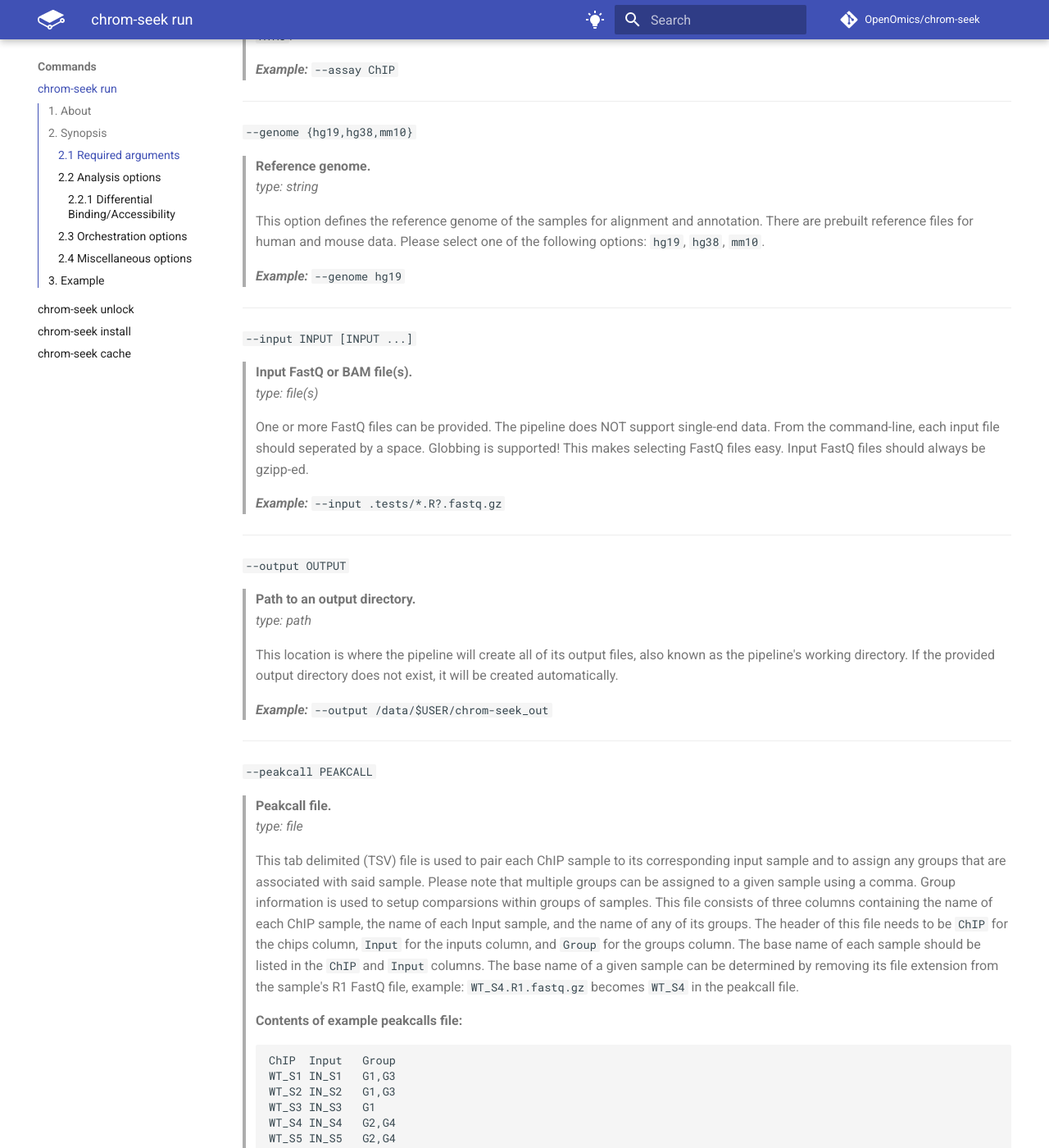
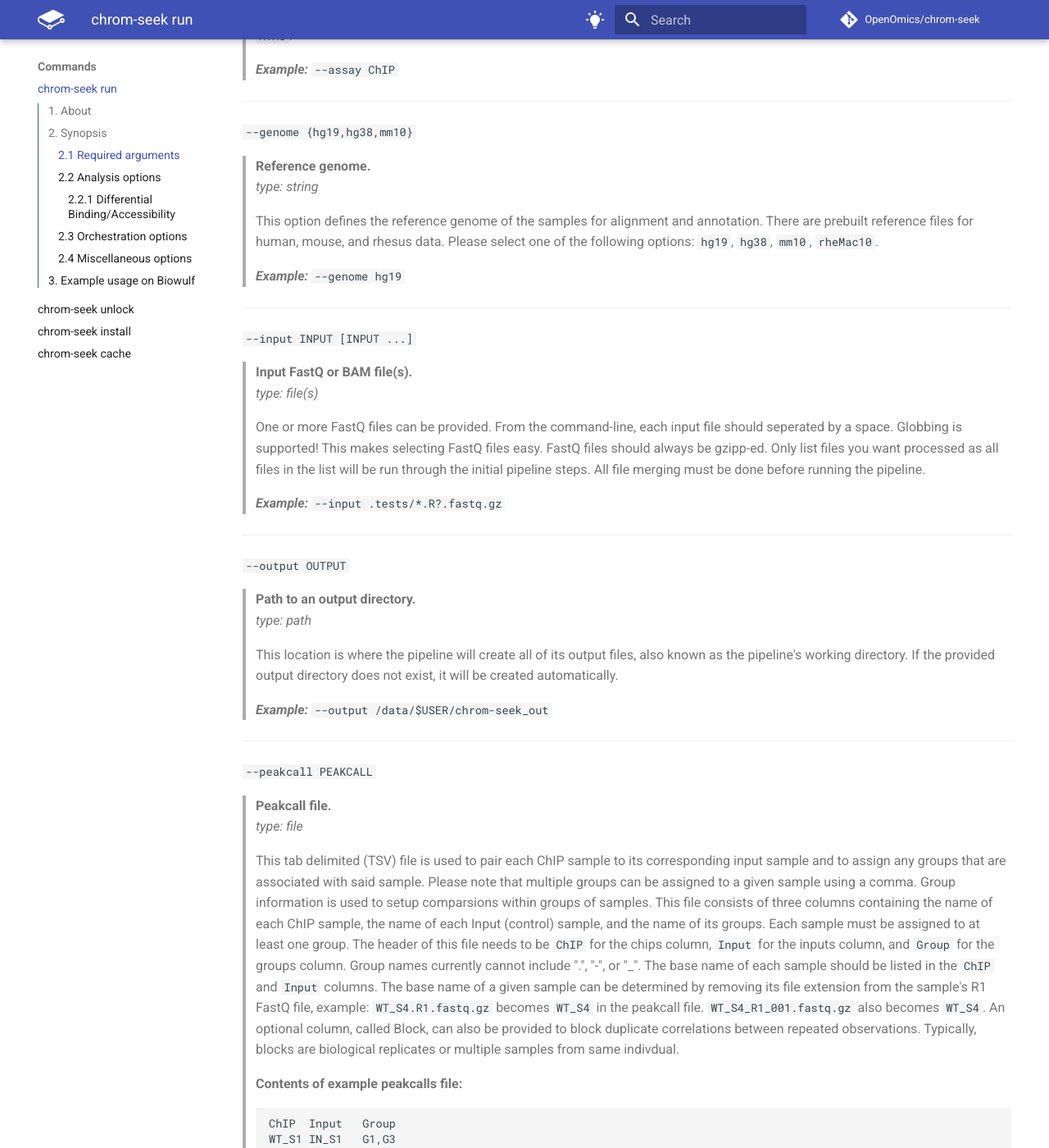
Before and after one commit to OpenOmics/chrom-seek, an MkDocs documentation site: the page built from docs/usage/run.md, in a window 1280 px wide and 1400 px high, scrolled down 1287 px. Shown: the whole window at 82% size. Built offline with MkDocs 1.6.1 and Material for MkDocs 9.7.7, drawn with Linux system fonts in a browser that asks for light colours; comment, search, counter and statistics services are not loaded; the version menu is left out; some of the changed text lies outside the part shown.

Commit message:
Bug fixes and updated annotations (#54)
* Adding DiffBind Venn Diagram error check

* Fixing DiffBind rule bugs and interactions with Genrich

* Update run.md

* DiffBind deseq2 block bug fix and new rhesus references

* Update run.md

````diff
--- a/docs/usage/run.md
+++ b/docs/usage/run.md
@@ -45,7 +45,7 @@ Each of the following arguments are required. Failure to provide a required argu
 > **Reference genome.**
 > *type: string*
 >
-> This option defines the reference genome of the samples for alignment and annotation. There are prebuilt reference files for human and mouse data. Please select one of the following options: `hg19`, `hg38`, `mm10`.
+> This option defines the reference genome of the samples for alignment and annotation. There are prebuilt reference files for human, mouse, and rhesus data. Please select one of the following options: `hg19`, `hg38`, `mm10`, `rheMac10`.
 >
 > ***Example:*** `--genome hg19`
 
@@ -54,7 +54,7 @@ Each of the following arguments are required. Failure to provide a required argu
 > **Input FastQ or BAM file(s).**
 > *type: file(s)*
 >
-> One or more FastQ files can be provided. The pipeline does NOT support single-end data. From the command-line, each input file should seperated by a space. Globbing is supported! This makes selecting FastQ files easy. Input FastQ files should always be gzipp-ed.
+> One or more FastQ files can be provided. From the command-line, each input file should seperated by a space. Globbing is supported! This makes selecting FastQ files easy. FastQ files should always be gzipp-ed. Only list files you want processed as all files in the list will be run through the initial pipeline steps. All file merging must be done before running the pipeline.
 >
 > ***Example:*** `--input .tests/*.R?.fastq.gz`
 
@@ -72,7 +72,7 @@ Each of the following arguments are required. Failure to provide a required argu
 > **Peakcall file.**
 > *type: file*
 >
-> This tab delimited (TSV) file is used to pair each ChIP sample to its corresponding input sample and to assign any groups that are associated with said sample. Please note that multiple groups can be assigned to a given sample using a comma. Group information is used to setup comparsions within groups of samples. This file consists of three columns containing the name of each ChIP sample, the name of each Input sample, and the name of any of its groups. The header of this file needs to be `ChIP` for the chips column, `Input` for the inputs column, and `Group` for the groups column. The base name of each sample should be listed in the `ChIP` and `Input` columns. The base name of a given sample can be determined by removing its file extension from the sample's R1 FastQ file, example: `WT_S4.R1.fastq.gz` becomes `WT_S4` in the peakcall file.
+> This tab delimited (TSV) file is used to pair each ChIP sample to its corresponding input sample and to assign any groups that are associated with said sample. Please note that multiple groups can be assigned to a given sample using a comma. Group information is used to setup comparsions within groups of samples. This file consists of three columns containing the name of each ChIP sample, the name of each Input (control) sample, and the name of its groups. Each sample must be assigned to at least one group. The header of this file needs to be `ChIP` for the chips column, `Input` for the inputs column, and `Group` for the groups column. Group names currently cannot include ".", "-", or "_". The base name of each sample should be listed in the `ChIP` and `Input` columns. The base name of a given sample can be determined by removing its file extension from the sample's R1 FastQ file, example: `WT_S4.R1.fastq.gz` becomes `WT_S4` in the peakcall file. `WT_S4_R1_001.fastq.gz` also becomes `WT_S4`. An optional column, called Block, can also be provided to block duplicate correlations between repeated observations. Typically, blocks are biological replicates or multiple samples from same indivdual.
 >
 > **Contents of example peakcalls file:**
 > ```
@@ -206,11 +206,11 @@ Each of the following arguments are optional, and do not need to be provided.
 >
 > ***Example:*** `--help`
 
-## 3. Example
+## 3. Example usage on Biowulf
 ```bash
 # Step 1.) Grab an interactive node,
 # do not run on head node!
-srun -N 1 -n 1 --time=1:00:00 --mem=8gb  --cpus-per-task=2 --pty bash
+sinteractive -n 1 --time=1:00:00 --mem=8gb  --cpus-per-task=2 --pty bash
 module purge
 module load singularity snakemake
 
````
Also changed, not shown: other parts of docs/usage/run.md (+2 -0 lines), 8 other files.
